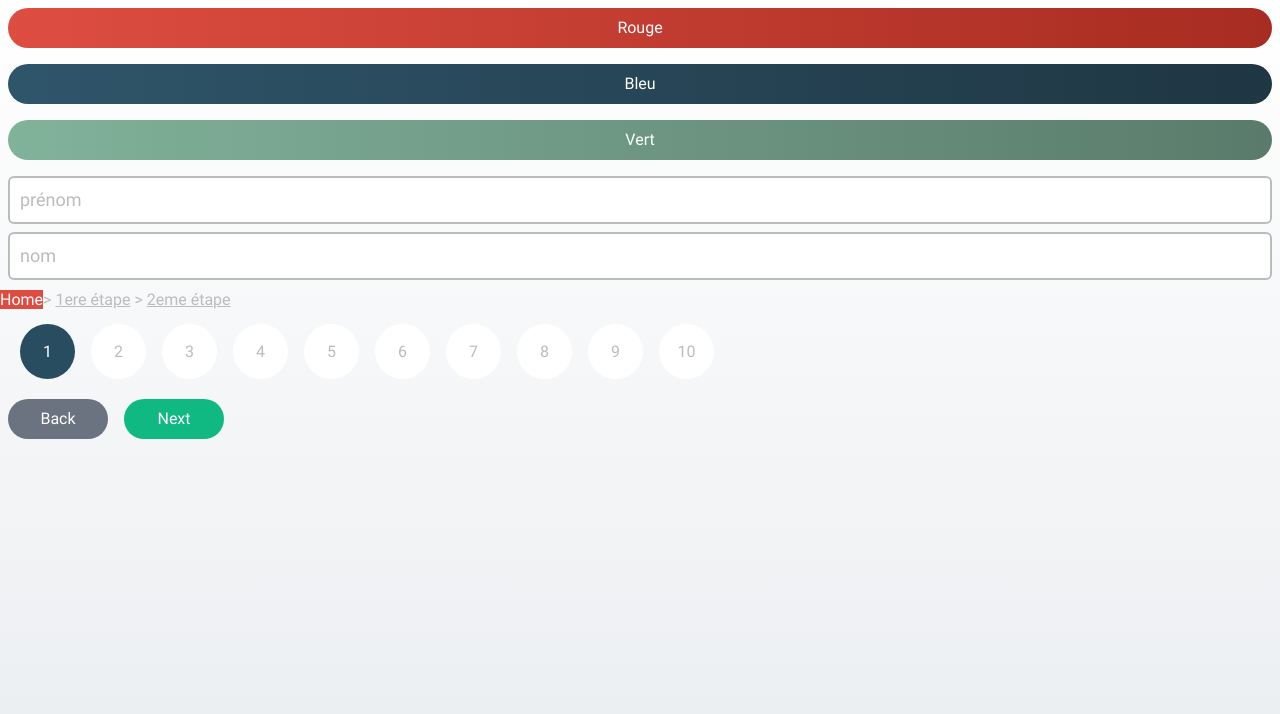
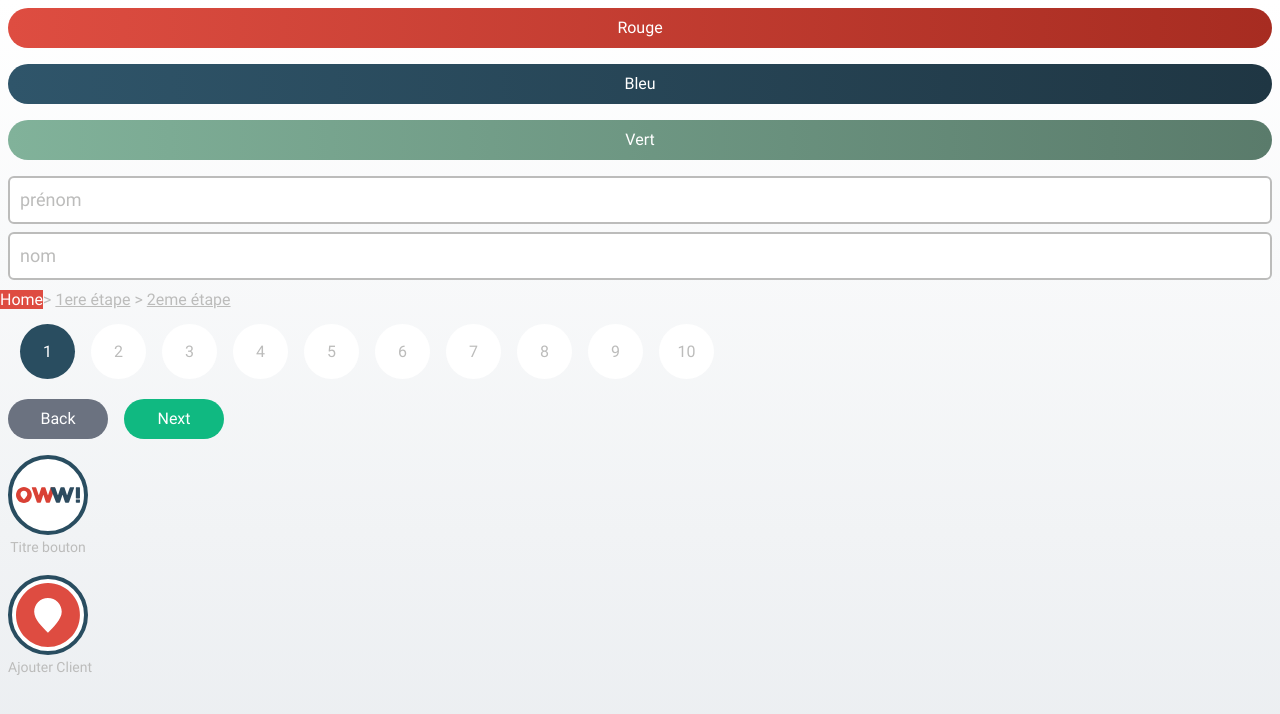
Before and after one commit to YellowError/OwwI, a Next.js app: page /test in a window 1280 px wide. Shown: the top 714 px of the page. Built offline with nearby package versions, Linux system fonts and the light colour scheme.

Commit message:
component bouton dashboard-v1 fini

```diff
--- /dev/null
+++ b/components/buttonDashboard.js
@@ -0,0 +1,21 @@
+import next from "next";
+import React from "react";
+import Link from "next/link";
+
+const ButtonDashboard = ({status, icon= "logo_owwi.svg", label = "Titre bouton", link = "#"}) => {
+
+  return (
+    <div className="btnDashboard" >
+      <a href={link}>
+        <div className="iconDashboard">
+          <img src={`images/${icon}`} />
+        </div>
+        <label className="labelDashboard ">{label}</label>
+      </a>
+    </div>
+  );
+};
+
+
+
+export default ButtonDashboard;
--- a/pages/test.js
+++ b/pages/test.js
@@ -1,6 +1,7 @@
 import React, { useState } from "react";
 import FloatingInput from "../components/floatingInput";
 import StepNavMenu from "../components/stepNavMenu";
+import ButtonDashboard from "../components/buttonDashboard";
 
 const test = () => {
   return (
@@ -34,6 +35,10 @@ const test = () => {
       </nav>
 
       <StepNavMenu />
+
+      <ButtonDashboard />
+      <ButtonDashboard icon="little_logo_owwi.svg" label="Ajouter Client" link="http://google.com" />
+
     </div>
   );
 };
--- a/styles/global.css
+++ b/styles/global.css
@@ -294,3 +294,28 @@ img {
 #Next {
   width: 100px;
 }
+
+/*******************/
+/*START CSS THOMAS */
+/*******************/
+.btnDashboard {
+  @apply flex items-center text-center m-2;
+}
+
+.iconDashboard {
+  @apply flex items-center p-1;
+  width: 5rem;
+  height: 5rem;
+  border-radius: 100%;
+  border: 0.25rem solid #294d60;
+  background-color: #ffffff;
+}
+
+.labelDashboard {
+  @apply text-sm;
+  color: #bcbcbb;
+}
+
+/*******************/
+/*END CSS THOMAS */
+/*******************/
```
Also changed, not shown: public/images/little_logo_owwi.svg.
